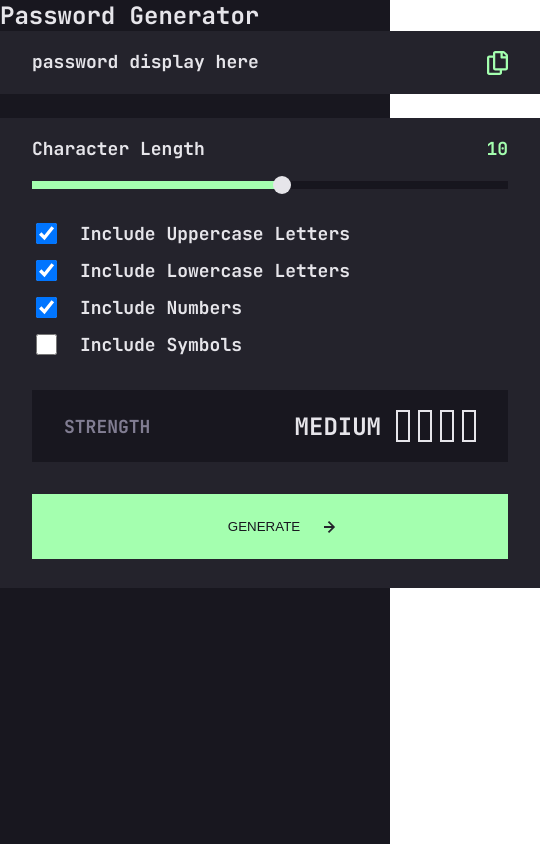
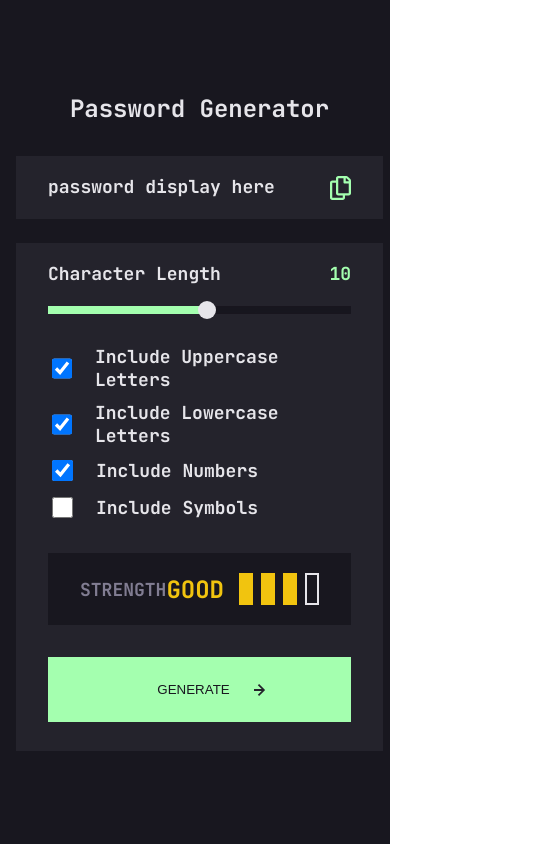
Before and after one commit to MrNicholson85/password-generator-app, a Vue app: page / in a window 390 px wide. Shown: the whole page, 540 px wide, since content can reach past the window. Built offline with nearby package versions, Linux system fonts and the light colour scheme.

Commit message:
Improves password generator with strength indicator
Adds a visual password strength indicator to the password generator based on password length and complexity criteria (lowercase, uppercase, numbers, symbols).

Also, centers the heading and makes the generator responsive.

```diff
--- a/src/assets/scss/typography.scss
+++ b/src/assets/scss/typography.scss
@@ -10,6 +10,8 @@ body,
 
 .heading {
   font-family: $jetBrainsMono;
+  text-align: center;
+  margin-bottom: 32px;
 
   &--lg {
     font-size: 32px;
--- a/src/components/PasswordGen.vue
+++ b/src/components/PasswordGen.vue
@@ -1,7 +1,7 @@
 <template>
   <div class="pw-gen">
-    <div class="heading heading--md">Password Generator</div>
     <div class="pw-gen__container">
+      <div class="heading heading--md">Password Generator</div>
       <div class="pw-gen__pw-display">
         <div class="pw-gen__pw-text">
           {{ password || "password display here" }}
@@ -56,12 +56,21 @@
         <div class="pw-gen__strength">
           <div class="pw-gen__strength-title">Strength</div>
           <div class="pw-gen__strength-levels">
-            <span class="pw-gen__strength-label">Medium</span>
+            <span
+              class="pw-gen__strength-label"
+              :style="{ color: strengthColor }"
+              >{{ strengthLabel }}</span
+            >
             <ul class="pw-gen__strength-bar">
-              <li></li>
-              <li></li>
-              <li></li>
-              <li></li>
+              <li
+                v-for="n in 4"
+                :key="n"
+                :style="{
+                  background:
+                    n <= strengthLevel ? strengthColor : 'transparent',
+                  borderColor: n <= strengthLevel ? strengthColor : '',
+                }"
+              ></li>
             </ul>
           </div>
         </div>
@@ -156,16 +165,71 @@ export default {
 
       this.password = result;
     },
+    onInput(e) {
+      // keep currentValue synced as a number/string from the range input
+      this.currentValue = e.target.value;
+    },
+  },
+  computed: {
+    // strength level 1..4
+    strengthLevel() {
+      const length = Number(this.currentValue) || 0;
+      let score = 0;
+      if (length >= 8) score++;
+      if (this.includeLower) score++;
+      if (this.includeUpper) score++;
+      if (this.includeNumbers) score++;
+      if (this.includeSymbols) score++;
+
+      // map score to 1..4
+      if (score <= 1) return 1;
+      if (score === 2) return 2;
+      if (score === 3) return 3;
+      return 4;
+    },
+    strengthLabel() {
+      switch (this.strengthLevel) {
+        case 1:
+          return "Weak";
+        case 2:
+          return "Fair";
+        case 3:
+          return "Good";
+        case 4:
+        default:
+          return "Strong";
+      }
+    },
+    strengthColor() {
+      switch (this.strengthLevel) {
+        case 1:
+          return "#e74c3c"; // red
+        case 2:
+          return "#f39c12"; // orange
+        case 3:
+          return "#f1c40f"; // yellow
+        case 4:
+        default:
+          return "#2ecc71"; // green
+      }
+    },
   },
 };
 </script>
+
 <style lang="scss">
 @import "@/assets/scss/typography.scss";
 @import "@/assets/scss/variables.scss";
 
 .pw-gen {
+  display: grid;
+  place-items: center;
+  height: 100vh;
+  margin: 0 16px;
+
   &__container {
-    width: 540px;
+    width: 100%;
+    max-width: 540px;
     margin: 0 auto;
   }
 
```
